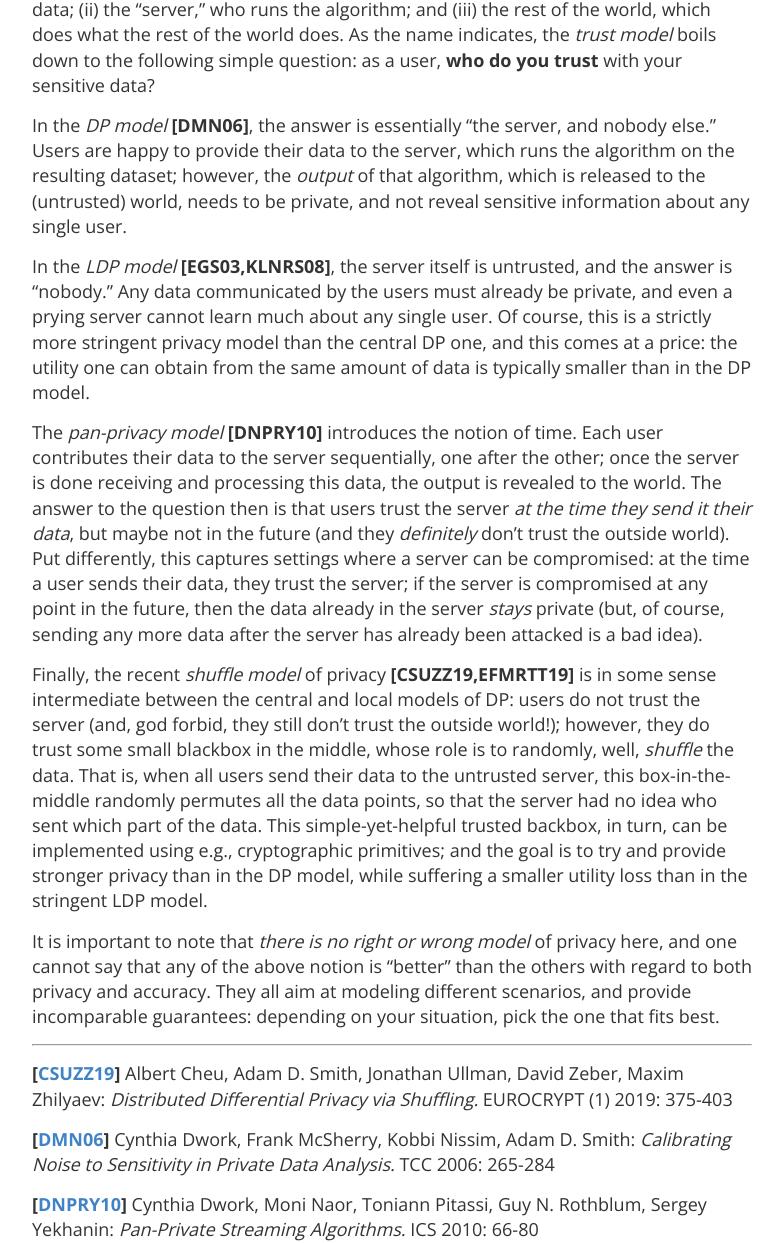
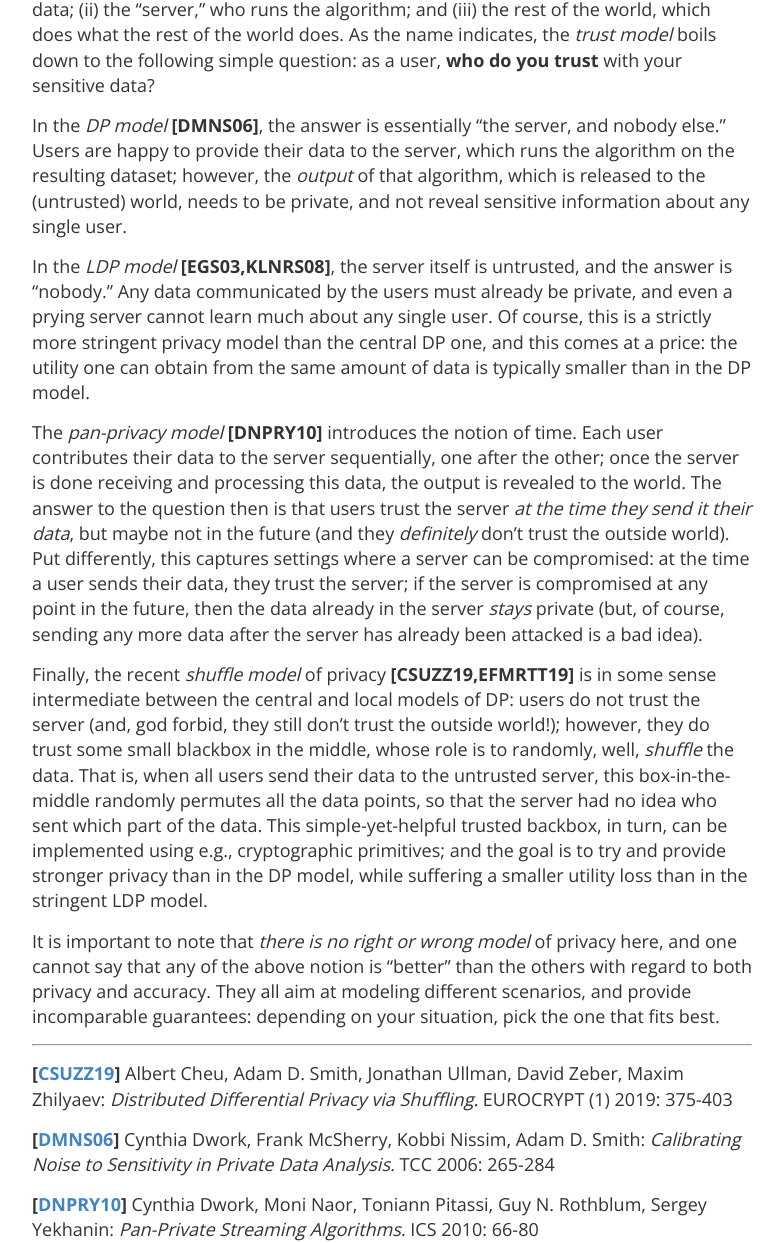
Before and after one commit to differentialprivacy/differentialprivacy, a Jekyll site: the page built from _posts/2020-07-17-trustmodels.md, in a window 1280 px wide. Shown: the part 558-1801 px from the top of the page, without its empty margins (248-1031 px from the left). Built offline with Jekyll 4.4.1, drawn with Linux system fonts in a browser that asks for light colours.

Commit message:
Update 2020-07-17-trustmodels.md

```diff
--- a/_posts/2020-07-17-trustmodels.md
+++ b/_posts/2020-07-17-trustmodels.md
@@ -18,7 +18,7 @@ We will cover 4 of these notions.
 
 Typically, the world can be divided in a few categories: (i) the users, who hold the data; (ii) the "server," who runs the algorithm; and (iii) the rest of the world, which does what the rest of the world does. As the name indicates, the _trust model_ boils down to the following simple question: as a user, **who do you trust** with your sensitive data?
 
-In the *DP model* **\[DMN06\]**, the answer is essentially "the server, and nobody else." Users are happy to provide their data to the server, which runs the algorithm on the resulting dataset; however, the _output_ of that algorithm, which is released to the (untrusted) world, needs to be private, and not reveal sensitive information about any single user.
+In the *DP model* **\[DMNS06\]**, the answer is essentially "the server, and nobody else." Users are happy to provide their data to the server, which runs the algorithm on the resulting dataset; however, the _output_ of that algorithm, which is released to the (untrusted) world, needs to be private, and not reveal sensitive information about any single user.
 
 In the *LDP model* **\[EGS03,KLNRS08\]**, the server itself is untrusted, and the answer is "nobody." Any data communicated by the users must already be private, and even a prying server cannot learn much about any single user. Of course, this is a strictly more stringent privacy model than the central DP one, and this comes at a price: the utility one can obtain from the same amount of data is typically smaller than in the DP model.
 
@@ -33,7 +33,7 @@ It is important to note that _there is no right or wrong model_ of privacy here,
 **\[[CSUZZ19](https://arxiv.org/abs/1808.01394)\]** Albert Cheu, Adam D. Smith, Jonathan Ullman, David Zeber, Maxim Zhilyaev:
 _Distributed Differential Privacy via Shuffling._ EUROCRYPT (1) 2019: 375-403
 
-**\[[DMN06](https://journalprivacyconfidentiality.org/index.php/jpc/article/view/405)\]** Cynthia Dwork, Frank McSherry, Kobbi Nissim, Adam D. Smith:
+**\[[DMNS06](https://journalprivacyconfidentiality.org/index.php/jpc/article/view/405)\]** Cynthia Dwork, Frank McSherry, Kobbi Nissim, Adam D. Smith:
 _Calibrating Noise to Sensitivity in Private Data Analysis._ TCC 2006: 265-284
 
 **\[[DNPRY10](https://conference.iiis.tsinghua.edu.cn/ICS2010/content/papers/6.html)\]** Cynthia Dwork, Moni Naor, Toniann Pitassi, Guy N. Rothblum, Sergey Yekhanin:
```
